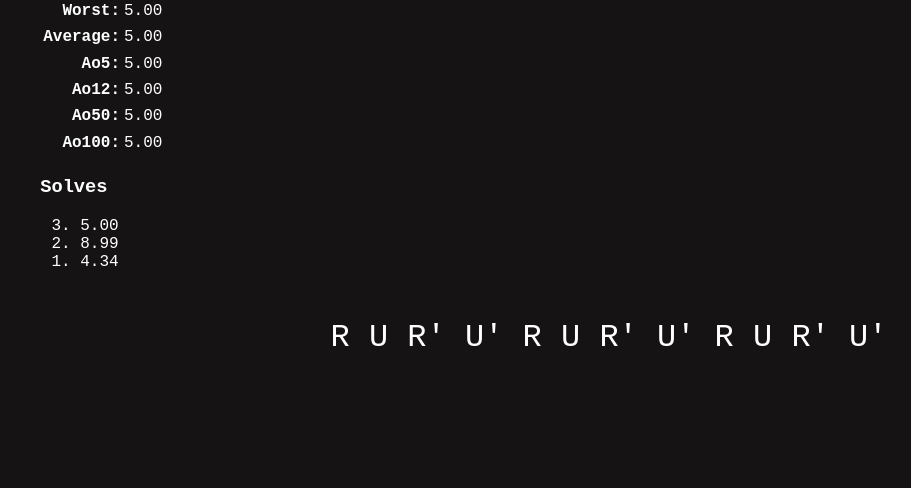
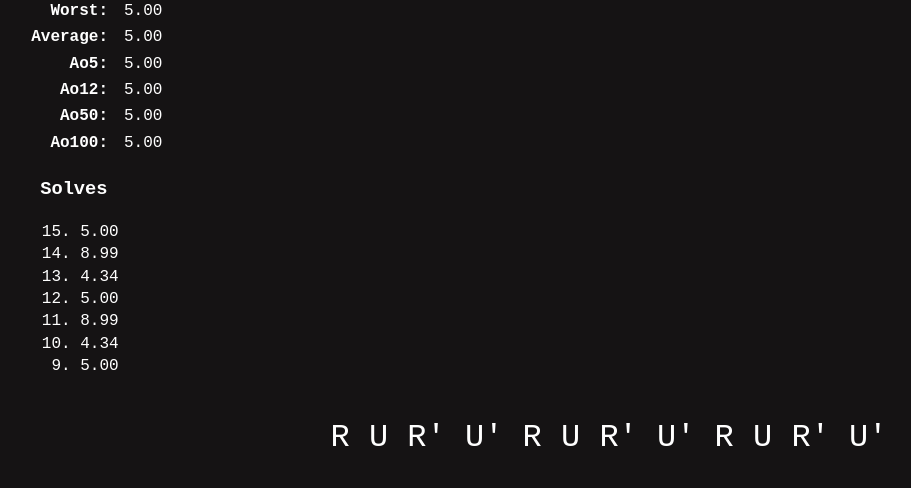
Before and after one commit to ethanly333/Cubing_timer, a plain HTML site: page index.html in a window 1280 px wide. Shown: the part 397-885 px from the top of the page, without its empty margins (31-942 px from the left). Before the commit the page ends 800 px from the top, so only its background shows below. Drawn offline with Linux system fonts and the light colour scheme.

Commit message:
scrollbar added for solve list

```diff
--- a/index.html
+++ b/index.html
@@ -50,6 +50,18 @@
                     <li>5.00</li>
                     <li>8.99</li>
                     <li>4.34</li>
+                    <li>5.00</li>
+                    <li>8.99</li>
+                    <li>4.34</li>
+                    <li>5.00</li>
+                    <li>8.99</li>
+                    <li>4.34</li>
+                    <li>5.00</li>
+                    <li>8.99</li>
+                    <li>4.34</li>
+                    <li>5.00</li>
+                    <li>8.99</li>
+                    <li>4.34</li>
                 </ol>
             </div>
         </div>
--- a/stylesheets/style.css
+++ b/stylesheets/style.css
@@ -31,3 +31,18 @@ body {
     font-size: 200% ;
     text-align: center ;
 }
+
+th {
+    position: relative ;
+    right: 12px ;
+}
+
+.solves {
+    line-height: 1.4 ;
+}
+
+ol {
+    height: 150px ;
+    width: 100px ;
+    overflow: auto ;
+}
```
